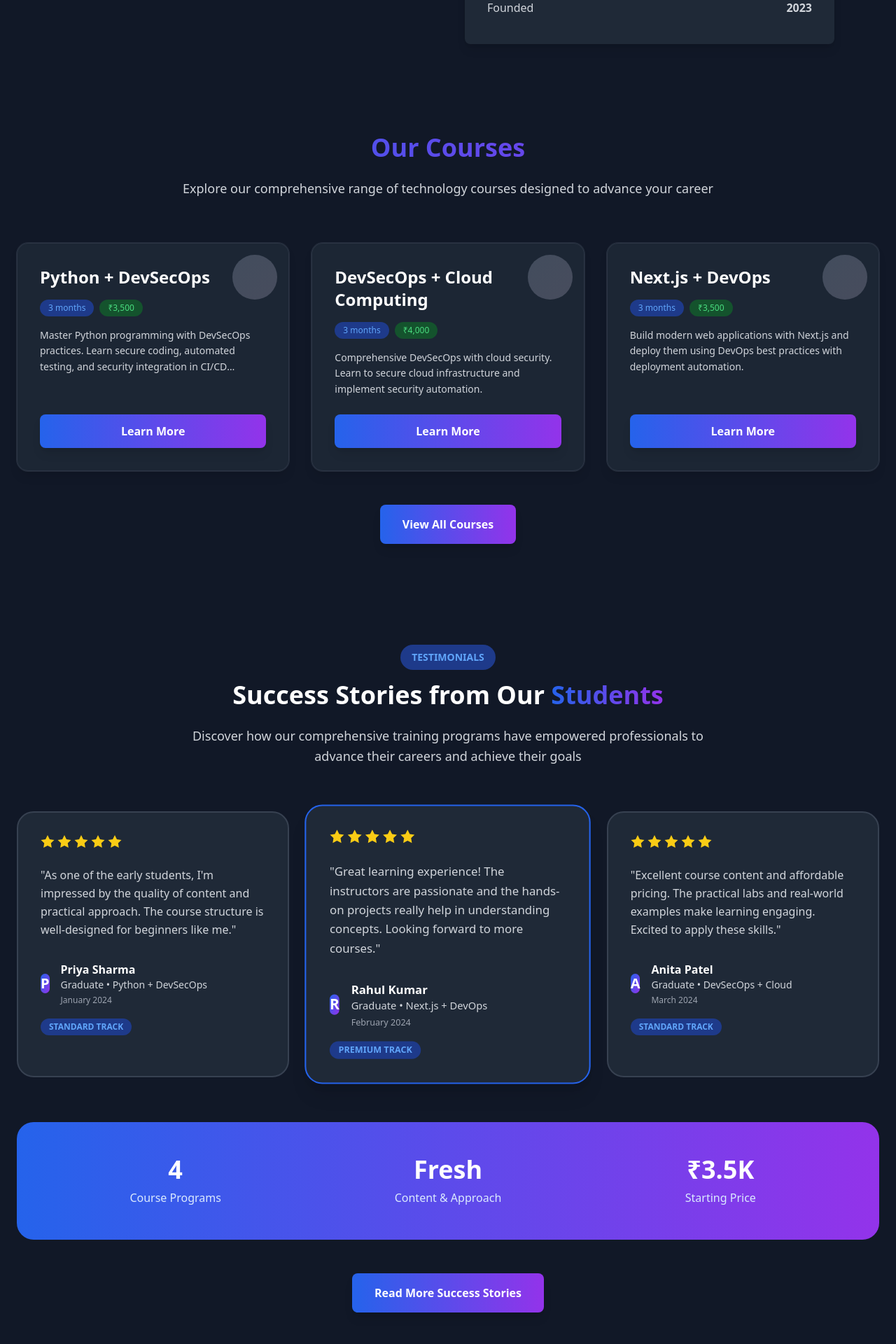
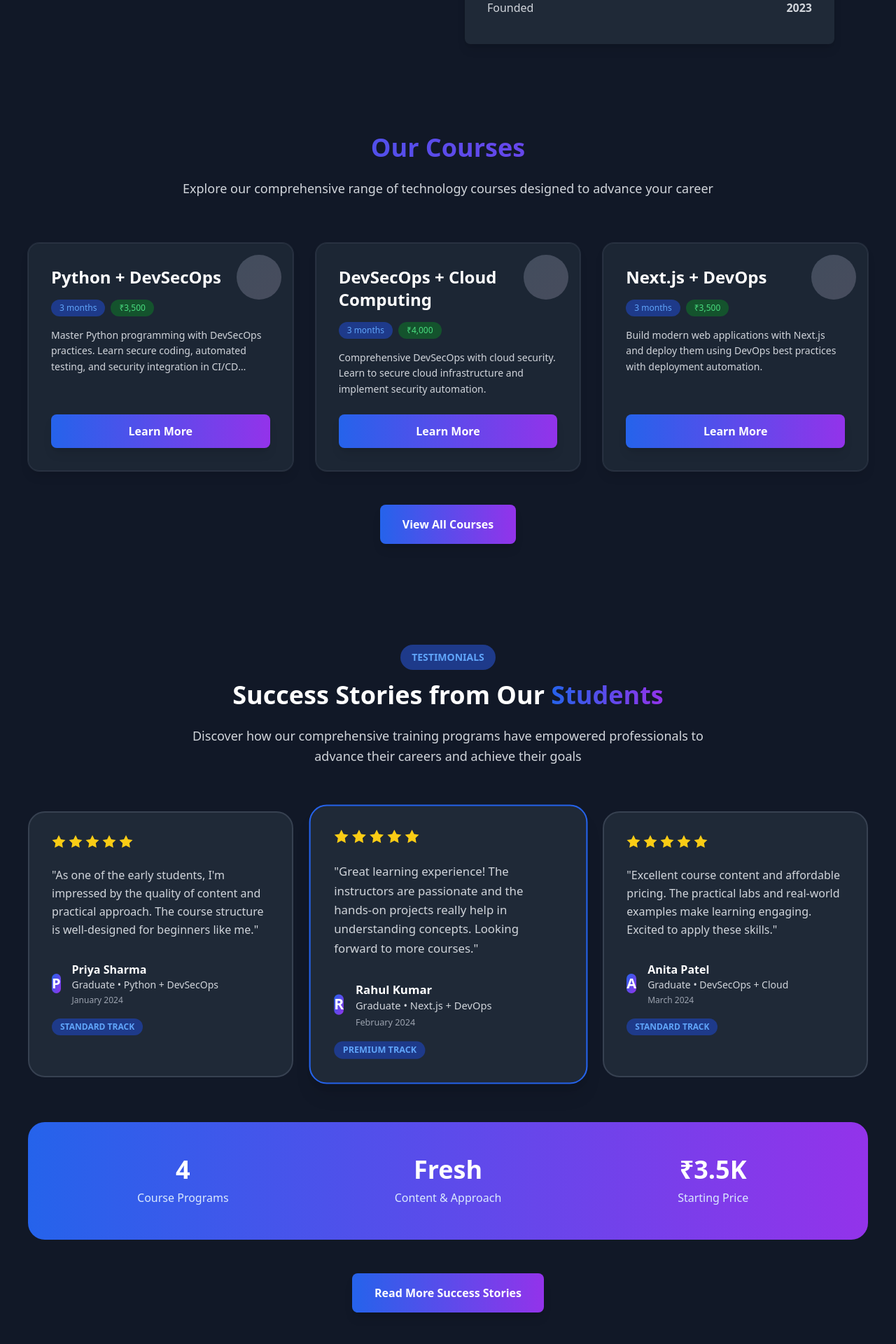
Before and after one commit to miracl-in/miracl-in.github.io, a Next.js app: page / in a window 1280 px wide. Shown: the part 3360-5280 px from the top of the page at 70% size. Built offline with nearby package versions, Linux system fonts and the light colour scheme.

Commit message:
Update page.tsx

```diff
--- a/app/page.tsx
+++ b/app/page.tsx
@@ -9,15 +9,23 @@ import CTASection from '@/components/CTASection'
 
 export default function Home() {
   return (
+    <>
       <main className="min-h-screen">
         <HeroSection />
         <FeaturesSection />
         <HowItWorksSection />
         <WhyChooseUsSection />
+        <div className="px-4">
           <AboutSection />
+        </div>
+        <div className="px-4">
           <CourseSection />
+        </div>
+        <div className="px-4">
           <FeedbackSection />
+        </div>
         <CTASection />
       </main>
+    </>
   )
 }
```
Lines whose indentation alone changed are shown as unchanged.
